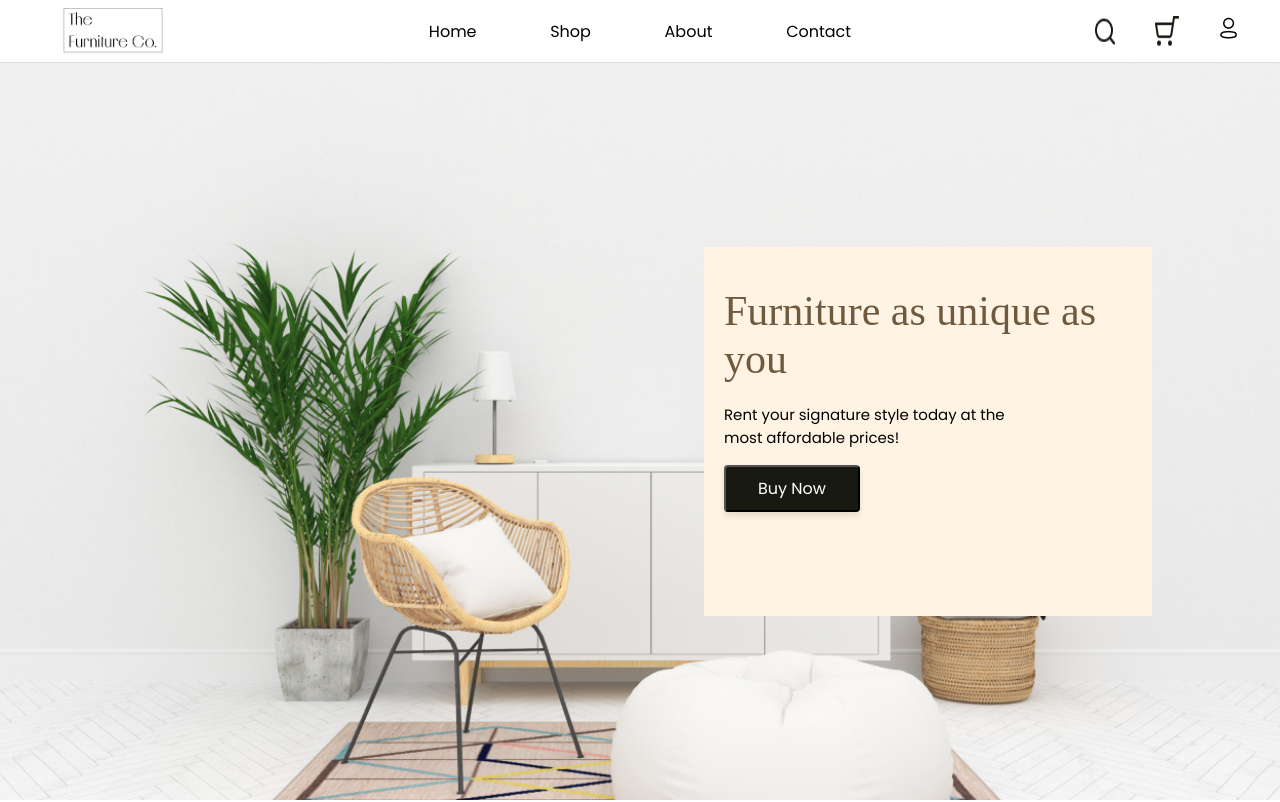
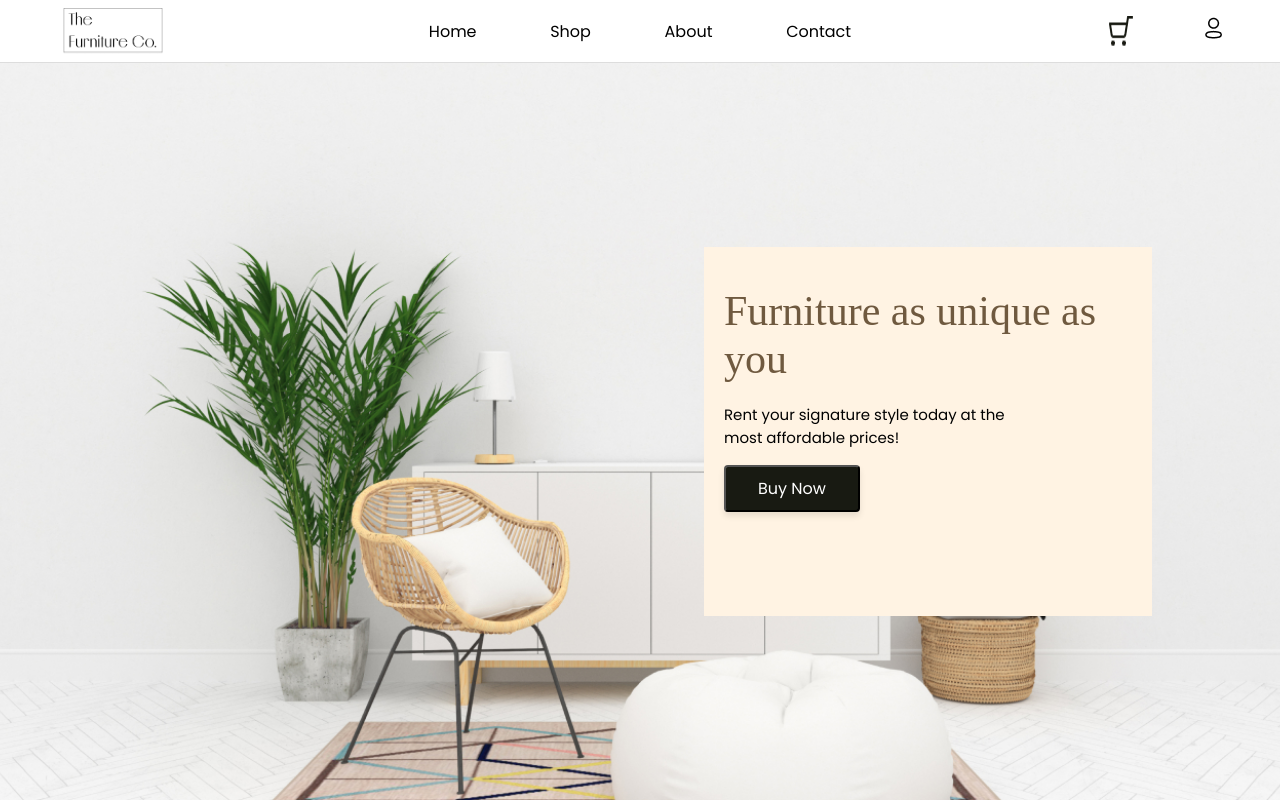
Before and after one commit to code-Harsh247/FRSS-project, a React (Create React App) app in the folder frontend/: page / in a window 1280 px wide. Shown: the top 802 px of the page. Built offline with nearby package versions, Linux system fonts and the light colour scheme; no server answers.

Commit message:
removed search icon

```diff
--- a/frontend/src/components/Navbar/Navbar.js
+++ b/frontend/src/components/Navbar/Navbar.js
@@ -97,7 +97,6 @@ const Navbar = () => {
                     <NavLink to="/" onClick={scrollToContactSection}>Contact</NavLink>
                 </div>
                 <div className="icons">
-                    <img src={search} alt="Search" className="search-icon" />
                     <img src={cart} alt="cart" className="cart-icon" onClick={()=>{
                         navigate('/cart');
                     }}/>
```
